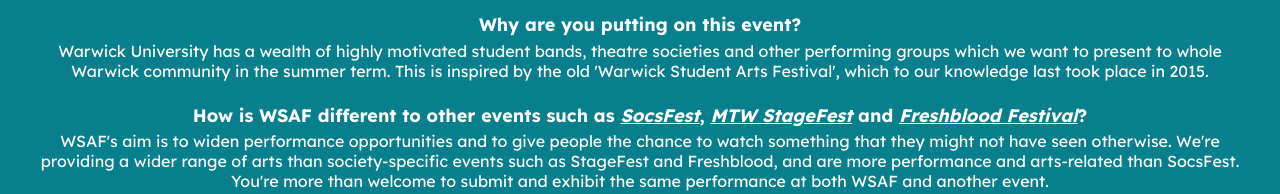
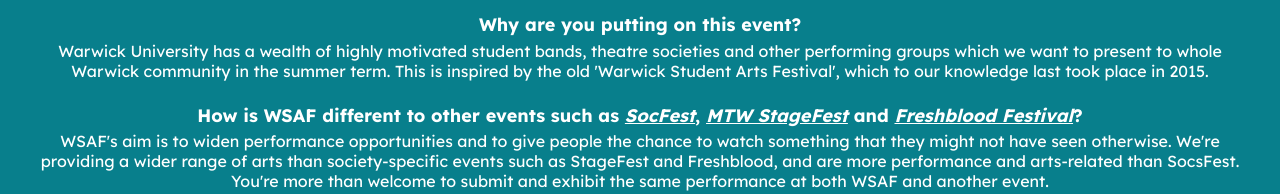
Before and after one commit to WarwickStudentArtsFestival/WSAF24-Website, a Next.js app: page / in a window 1280 px wide. Shown: the part 1958-2152 px from the top of the page. Built offline with nearby package versions, Linux system fonts and the light colour scheme.

Commit message:
:speech_balloon: Switch back to SocFest

```diff
--- a/src/app/components/faq.tsx
+++ b/src/app/components/faq.tsx
@@ -24,10 +24,10 @@
             {' '}
             How is WSAF different to other events such as{' '}
             <a
-              href="https://www.warwicksu.com/campaigns-communities/campaigns/active/socsfest/"
+              href="https://www.warwicksu.com/campaigns-communities/campaigns/active/socfest/"
               target="_blank"
             >
-              SocsFest
+              SocFest
             </a>
             ,{' '}
             <a
```
